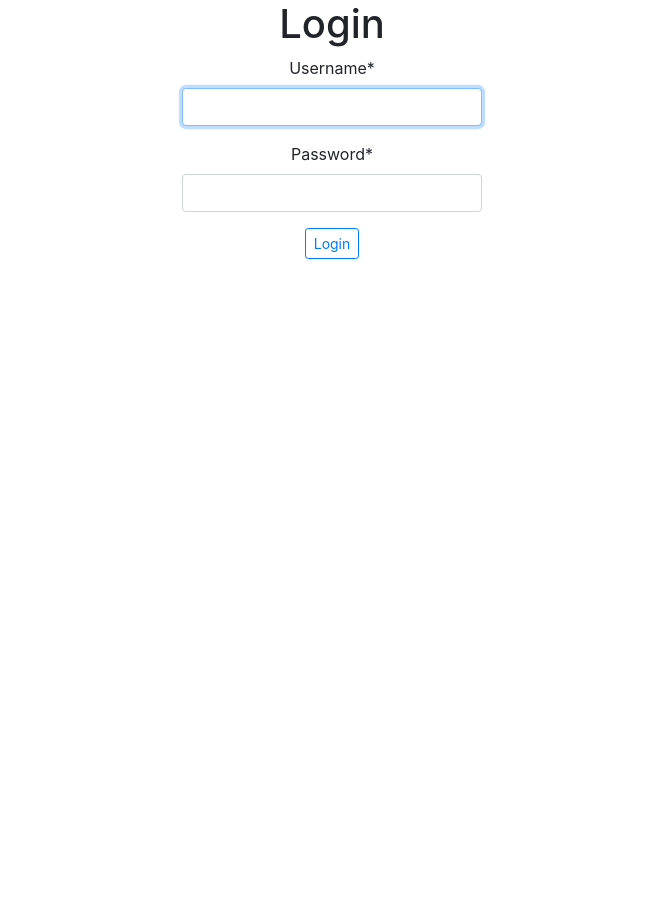
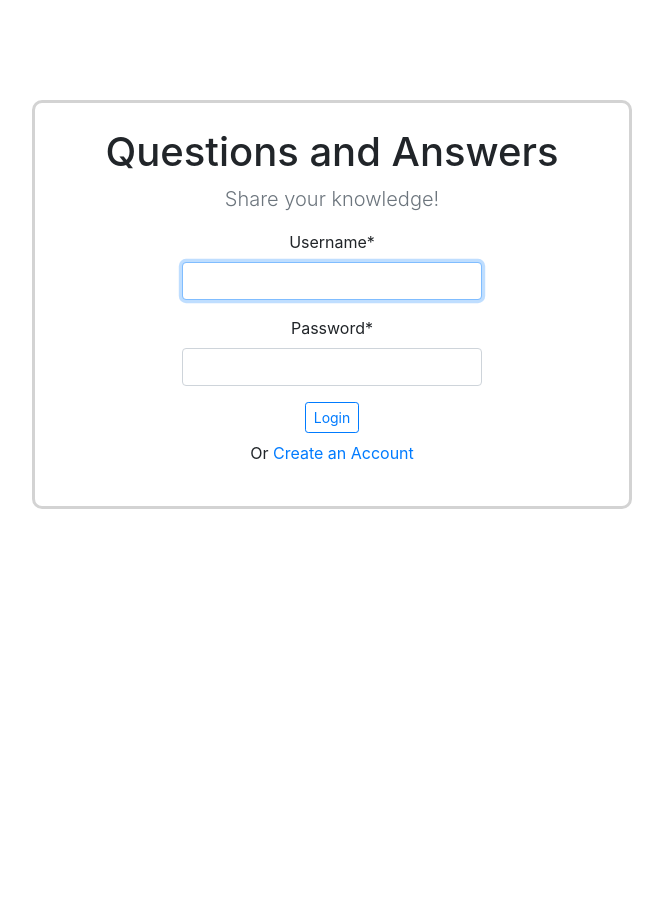
Before and after one commit to vojta-janousek/Questions-and-Answers-Website, a Django app: page /accounts/login/ in a window 1280 px wide. Shown: the whole page, without its empty margins (308-971 px from the left). Before the commit the page ends 259 px from the top, so only its background shows below. Run offline with Django 3.2, Linux system fonts and the light colour scheme; some libraries are stand-ins or nearby versions.

Commit message:
CSS styling and Postman testing

```diff
--- a/quora_project/templates/auth_layout.html
+++ b/quora_project/templates/auth_layout.html
@@ -4,7 +4,22 @@
     <meta charset="utf-8">
     <title>Questions and Answers</title>
     <link rel="stylesheet" href="https://stackpath.bootstrapcdn.com/bootstrap/4.4.1/css/bootstrap.min.css" integrity="sha384-Vkoo8x4CGsO3+Hhxv8T/Q5PaXtkKtu6ug5TOeNV6gBiFeWPGFN9MuhOf23Q9Ifjh" crossorigin="anonymous">
+    <link rel="stylesheet" href="https://fonts.googleapis.com/css?family=Playfair+Display">
     <style>
+      html, body {
+        height: 100%;
+        font-family; "Playfair Display", serif;
+      }
+
+      .auth-box {
+        border: 3px solid lightgrey;
+        border-radius: 10px;
+        padding-top: 25px;
+        padding-bottom: 25px;
+        width: 600px;
+        margin: auto;
+      }
+
       .login-form-container {
         width: 300px;
         margin: auto;
@@ -14,12 +29,19 @@
         width: 400px;
         margin: auto;
       }
+
+      .outer-area {
+        margin-top: 100px;
+      }
     </style>
   </head>
   <body>
-    <div class="auth-box text-center">
-      {% block content %}
-      {% endblock %}
+
+    <div class="outer-area">
+      <div class="auth-box text-center">
+        {% block content %}
+        {% endblock %}
+      </div>
     </div>
   </body>
 </html>
--- a/quora_project/templates/django_registration/registration_form.html
+++ b/quora_project/templates/django_registration/registration_form.html
@@ -9,5 +9,7 @@
     {{ form|crispy }}
     <button type="submit" class="btn btn-sm btn-outline-primary">Create</button>
   </form>
+
+  <p class="mt-2">Or <a href="{% url 'login' %}">Login</a></p>
 </div>
 {% endblock %}
--- a/quora_project/templates/registration/login.html
+++ b/quora_project/templates/registration/login.html
@@ -2,12 +2,16 @@
 {% load crispy_forms_tags %}
 
 {% block content %}
-<h1>Login</h1>
+
+<h1>Questions and Answers</h1>
+<p class="lead text-muted">Share your knowledge!</p>
 <div class="login-form-container">
   <form method="post">
     {% csrf_token %}
     {{ form|crispy }}
     <button type="submit" class="btn btn-sm btn-outline-primary">Login</button>
   </form>
+
+  <p class="mt-2">Or <a href="{% url 'django_registration_register' %}">Create an Account</a></p>
 </div>
 {% endblock %}
```
